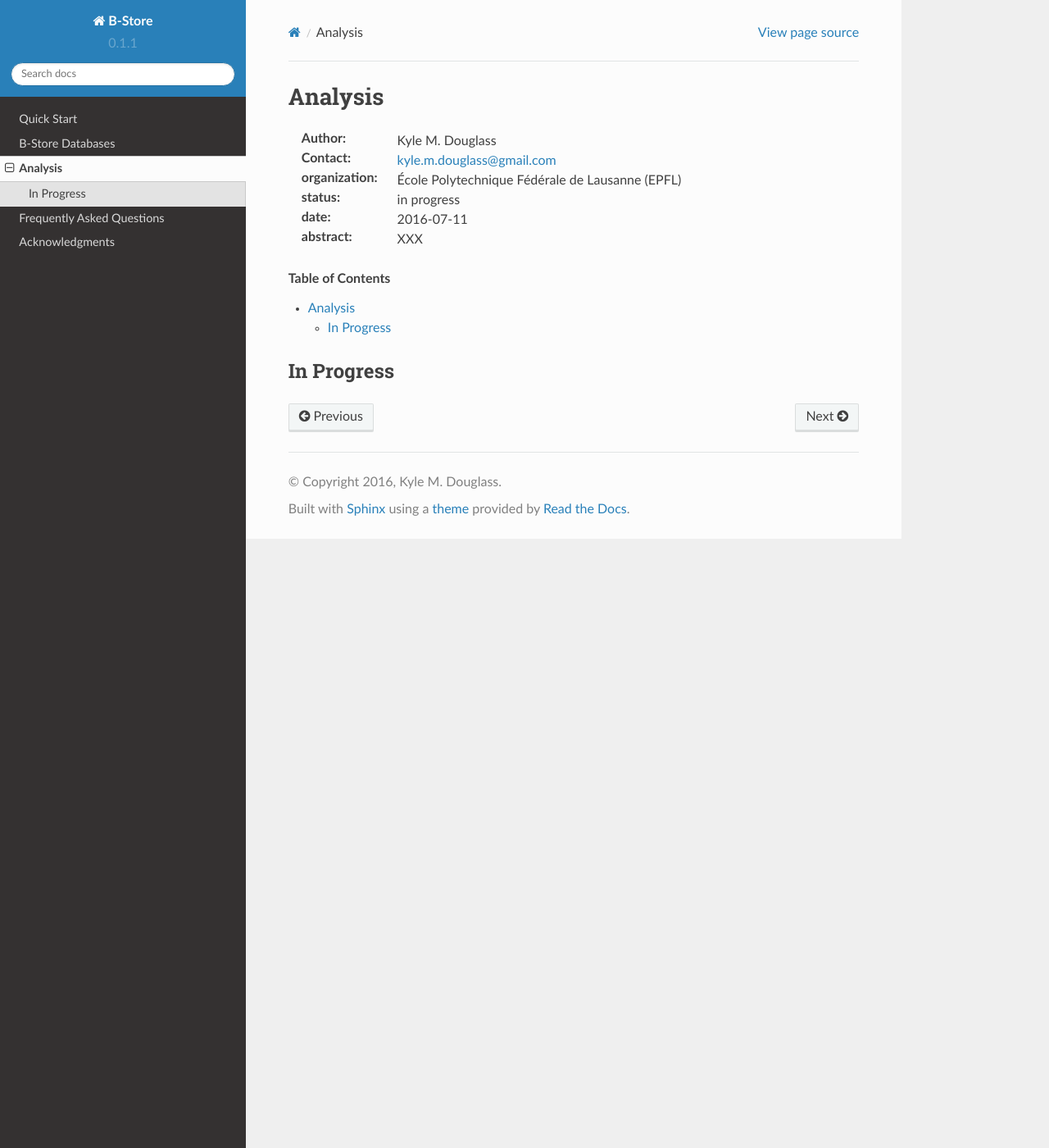
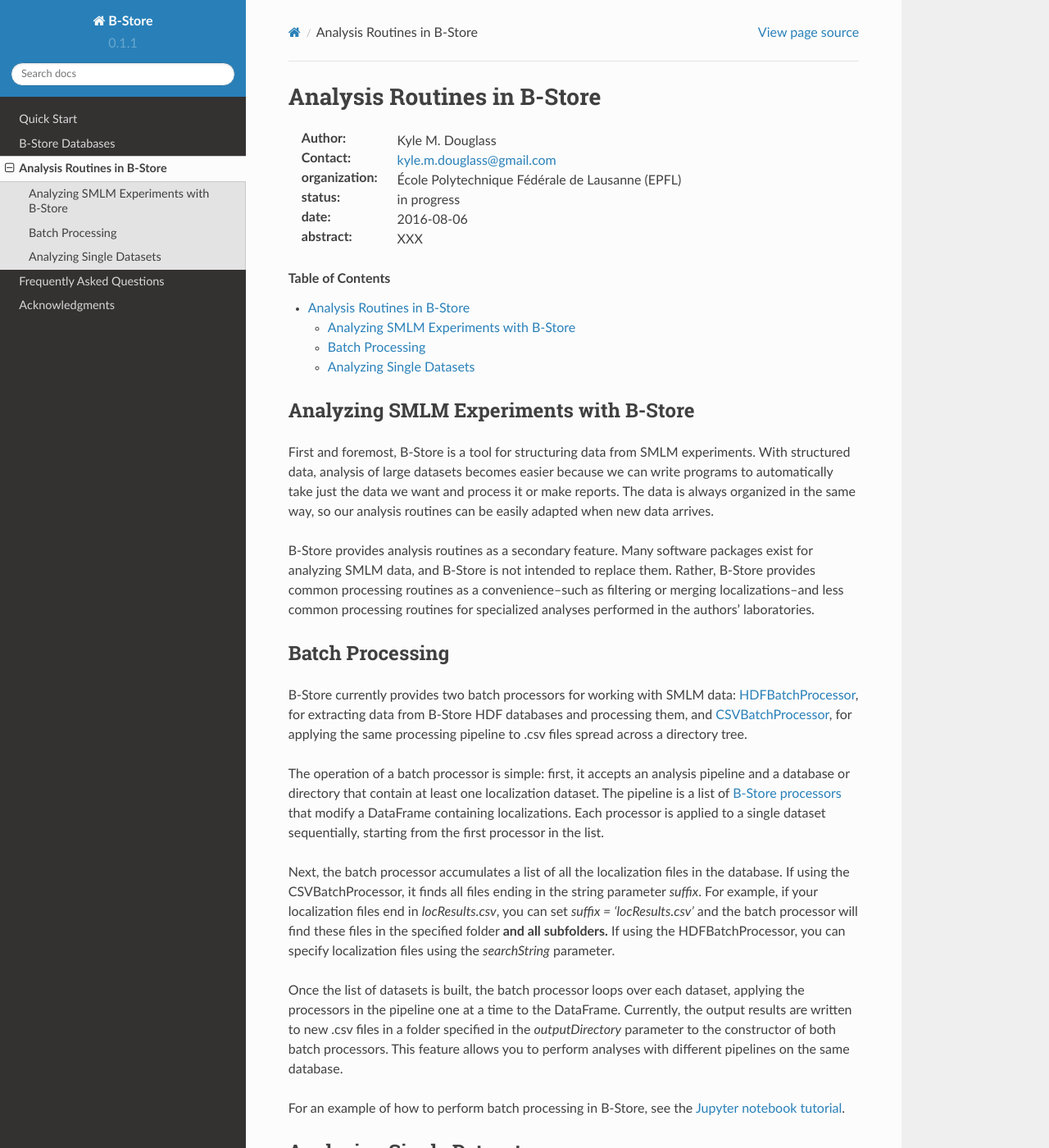
Before and after one commit to kmdouglass/bstore, a Sphinx documentation site: the page built from docs/analysis.rst, in a window 1280 px wide and 1400 px high. Shown: the whole window at 82% size. Built offline with Sphinx 7.4.7 and the Read the Docs theme 2.0.0, drawn with Linux system fonts in a browser that asks for light colours; some of the changed text lies outside the part shown.

Commit message:
Started working on the analysis documentation.

```diff
--- a/docs/analysis.rst
+++ b/docs/analysis.rst
@@ -1,14 +1,14 @@
 .. -*- mode: rst -*-
 
-********
-Analysis
-********
+****************************
+Analysis Routines in B-Store
+****************************
 
 :Author: Kyle M. Douglass
 :Contact: kyle.m.douglass@gmail.com
 :organization: École Polytechnique Fédérale de Lausanne (EPFL)
 :status: in progress
-:date: 2016-07-11
+:date: 2016-08-06
 
 :abstract:
 
@@ -16,9 +16,73 @@
 
 .. meta::
    :keywords: faq
-   :description lang=en: XXX
+   :description lang=en: Documentation on B-Store analysis tools.
 
 .. contents:: Table of Contents
 
-In Progress
-===========
+Analyzing SMLM Experiments with B-Store
+=======================================
+
+First and foremost, B-Store is a tool for structuring data from SMLM
+experiments. With structured data, analysis of large datasets becomes
+easier because we can write programs to automatically take just the
+data we want and process it or make reports. The data is always
+organized in the same way, so our analysis routines can be easily
+adapted when new data arrives.
+
+B-Store provides analysis routines as a secondary feature. Many
+software packages exist for analyzing SMLM data, and B-Store is not
+intended to replace them. Rather, B-Store provides common processing
+routines as a convenience--such as filtering or merging
+localizations--and less common processing routines for specialized
+analyses performed in the authors' laboratories.
+
+Batch Processing
+================
+
+B-Store currently provides two batch processors for working with SMLM
+data: `HDFBatchProcessor`_, for extracting data from B-Store HDF
+databases and processing them, and `CSVBatchProcessor`_, for applying
+the same processing pipeline to .csv files spread across a directory
+tree.
+
+.. _HDFBatchProcessor: http://b-store.readthedocs.io/en/latest/bstore.html#bstore.batch.HDFBatchProcessor
+.. _CSVBatchProcessor: http://b-store.readthedocs.io/en/latest/bstore.html#bstore.batch.CSVBatchProcessor
+
+The operation of a batch processor is simple: first, it accepts an
+analysis pipeline and a database or directory that contain at least
+one localization dataset. The pipeline is a list of `B-Store
+processors`_ that modify a DataFrame containing localizations. Each
+processor is applied to a single dataset sequentially, starting from
+the first processor in the list.
+
+Next, the batch processor accumulates a list of all the localization
+files in the database. If using the CSVBatchProcessor, it finds all
+files ending in the string parameter `suffix`. For example, if your
+localization files end in `locResults.csv`, you can set `suffix =
+'locResults.csv'` and the batch processor will find these files in the
+specified folder **and all subfolders.** If using the
+HDFBatchProcessor, you can specify localization files using the
+`searchString` parameter.
+
+.. _B-Store processors: http://b-store.readthedocs.io/en/latest/bstore.html#module-bstore.processors
+
+Once the list of datasets is built, the batch processor loops over
+each dataset, applying the processors in the pipeline one at a time to
+the DataFrame. Currently, the output results are written to new .csv
+files in a folder specified in the `outputDirectory` parameter to the
+constructor of both batch processors. This feature allows you to
+perform analyses with different pipelines on the same database.
+
+For an example of how to perform batch processing in B-Store, see the
+`Jupyter notebook tutorial`_.
+
+.. _Jupyter notebook tutorial: https://github.com/kmdouglass/bstore/blob/master/examples/Tutorial%202%20-%20Introduction%20to%20batch%20processing.ipynb
+
+Analyzing Single Datasets
+=========================
+
+Single datasets may be retrieved from a B-Store database for analysis
+using the `get() method`_ of the Database class.
+
+.. _get() method: http://b-store.readthedocs.io/en/latest/bstore.html#bstore.database.Database.get
--- a/docs/faq.rst
+++ b/docs/faq.rst
@@ -31,9 +31,9 @@
 single molecule localization microscopy (SMLM). It serves two primary
 roles:
 
-    1. To organize SMLM data inside a database for fast and easy
+    1. To structure SMLM data inside a database for fast and easy
        information retrieval and storage.
-    2. To facilitate the analysis of high content SMLM datasets.
+    2. To facilitate the analysis of high-throughput SMLM datasets.
 
 What problem does B-Store solve?
 --------------------------------
```
Also changed, not shown: README.md (+2 -2 lines).
